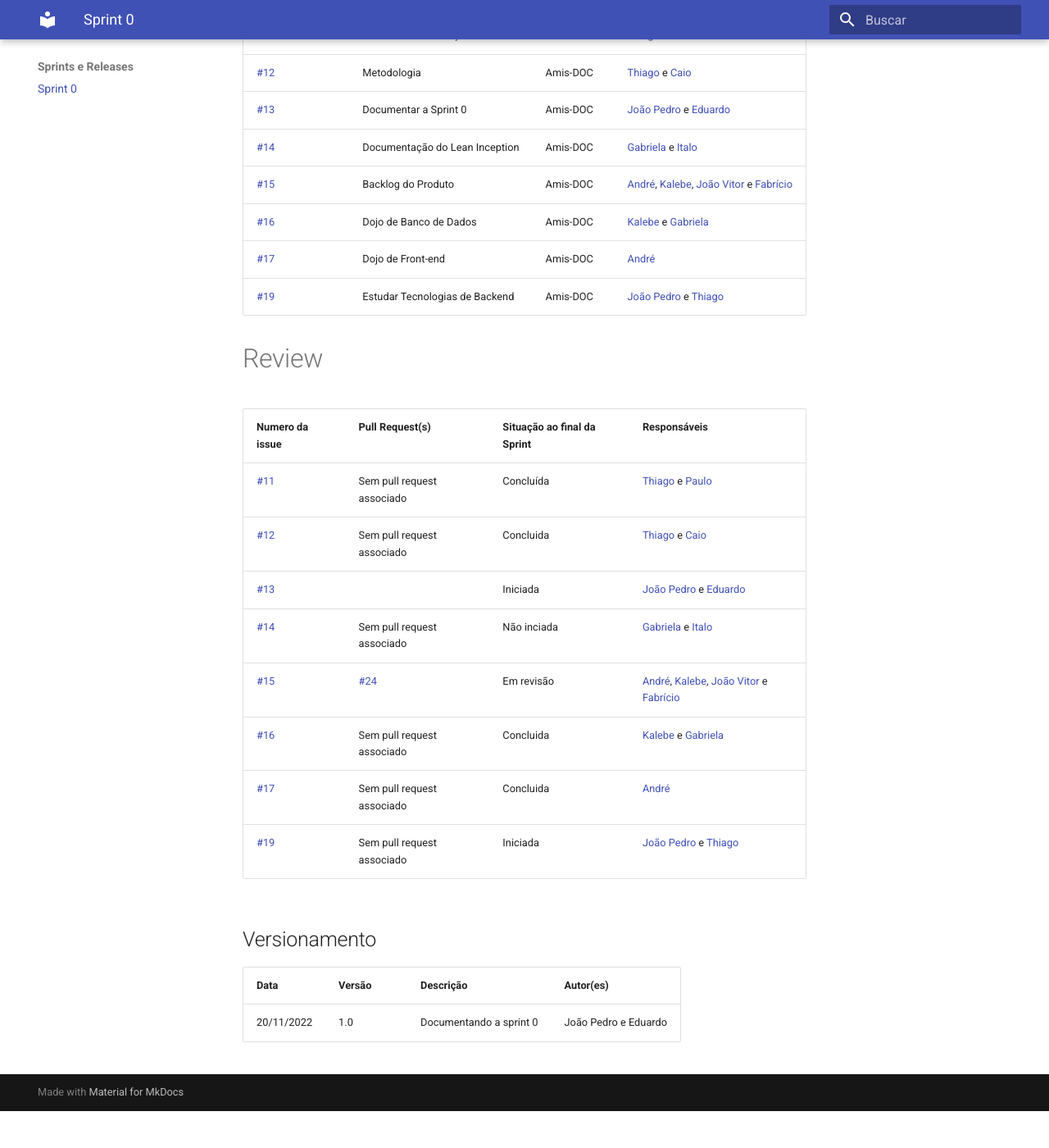
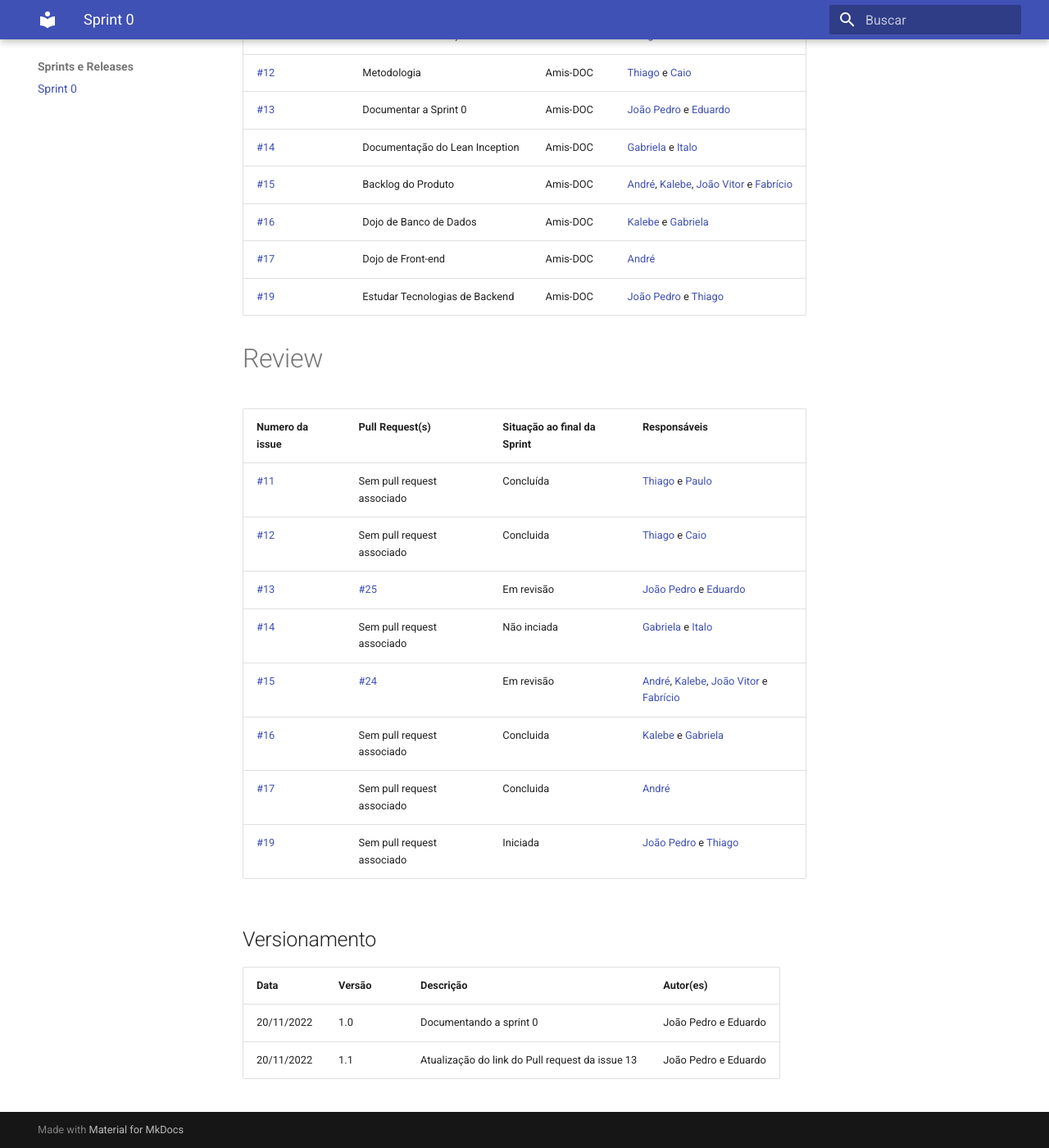
Before and after one commit to fga-eps-mds/2022.2-Amis-Doc, an MkDocs documentation site: the page built from docs/Sprints_Releases/sprint0.md, in a window 1280 px wide and 1400 px high, scrolled down 643 px. Shown: the whole window at 82% size. Built offline with MkDocs 1.6.1 and Material for MkDocs 9.7.7, drawn with Linux system fonts in a browser that asks for light colours; before the commit the page ends 1998 px from its top, so only the background shows below that.

Commit message:
Atualizando link do PR da issue 13
Co-authored-by: Eduardo <fxr.ed03@gmail.com>

```diff
--- a/docs/Sprints_Releases/sprint0.md
+++ b/docs/Sprints_Releases/sprint0.md
@@ -27,7 +27,7 @@
 | ---- | ---- | ---- | ---- |
 | [#11](https://github.com/fga-eps-mds/2022.2-Amis-Doc/issues/11) | Sem pull request associado | Concluída | [Thiago](https://github.com/thiagolsg) e [Paulo](https://github.com/paulohborba)|
 | [#12](https://github.com/fga-eps-mds/2022.2-Amis-Doc/issues/12) | Sem pull request associado | Concluida | [Thiago](https://github.com/thiagolsg) e [Caio](https://github.com/CaioSulz)|
-| [#13](https://github.com/fga-eps-mds/2022.2-Amis-Doc/issues/13) |  | Iniciada | [João Pedro](https://github.com/jps12) e [Eduardo](https://github.com/fxred)|
+| [#13](https://github.com/fga-eps-mds/2022.2-Amis-Doc/issues/13) | [#25](https://github.com/fga-eps-mds/2022.2-Amis-Doc/pull/25) | Em revisão | [João Pedro](https://github.com/jps12) e [Eduardo](https://github.com/fxred)|
 | [#14](https://github.com/fga-eps-mds/2022.2-Amis-Doc/issues/14) | Sem pull request associado | Não inciada | [Gabriela](https://github.com/gabrielapivetta) e [Italo](https://github.com/ItaloBrunoM)|
 | [#15](https://github.com/fga-eps-mds/2022.2-Amis-Doc/issues/15) | [#24](https://github.com/fga-eps-mds/2022.2-Amis-Doc/pull/24) | Em revisão | [André](https://github.com/andrelucasf), [Kalebe](https://github.com/KalebeLopes), [João Vitor](https://github.com/Jvsoutomaior) e [Fabrício](https://github.com/FabricioDeQueiroz)|
 | [#16](https://github.com/fga-eps-mds/2022.2-Amis-Doc/issues/16) | Sem pull request associado | Concluida | [Kalebe](https://github.com/KalebeLopes) e [Gabriela](https://github.com/gabrielapivetta)|
@@ -40,3 +40,4 @@
 | Data | Versão | Descrição | Autor(es) |
 |------|--------|-----------|-----------|
 | 20/11/2022 | 1.0 | Documentando a sprint 0 | João Pedro e Eduardo |
+| 20/11/2022 | 1.1 | Atualização do link do Pull request da issue 13 | João Pedro e Eduardo |
```
